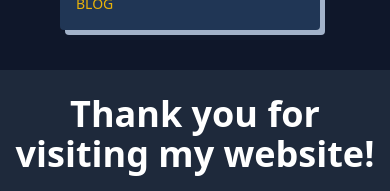
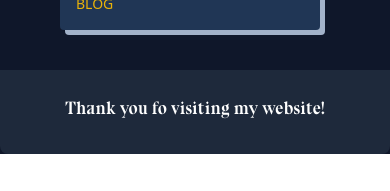
Before and after one commit to om2137/portfo, a Next.js app: page / in a window 390 px wide. Shown: the part 6870-7061 px from the top of the page. After the commit the page ends 7024 px from the top, so only its background shows below. Built offline with nearby package versions, Linux system fonts and the light colour scheme.

Commit message:
text sizing; spacing and padding in footer

```diff
--- a/components/footer.tsx
+++ b/components/footer.tsx
@@ -14,8 +14,8 @@ export default function Footer() {
   return (
     <>
     <div className="flex w-full flex-1 flex-col ">
-          <div className="flex justify-center items-center rounded-b-lg  py-6 xl:py-8 bg-slate-800 xl:px-20">
-            <span className="text-center text-4xl font-semibold text-white">Thank you for visiting my website!</span>
+          <div className="flex justify-center items-center rounded-b-lg  pt-6 pb-8 xl:py-8 bg-slate-800 xl:px-20">
+            <span className="text-center sm:text-4xl text-lg font-semibold text-white font-bluureg">Thank you fo visiting my website!</span>
           </div>
       </div>
     </>
```
